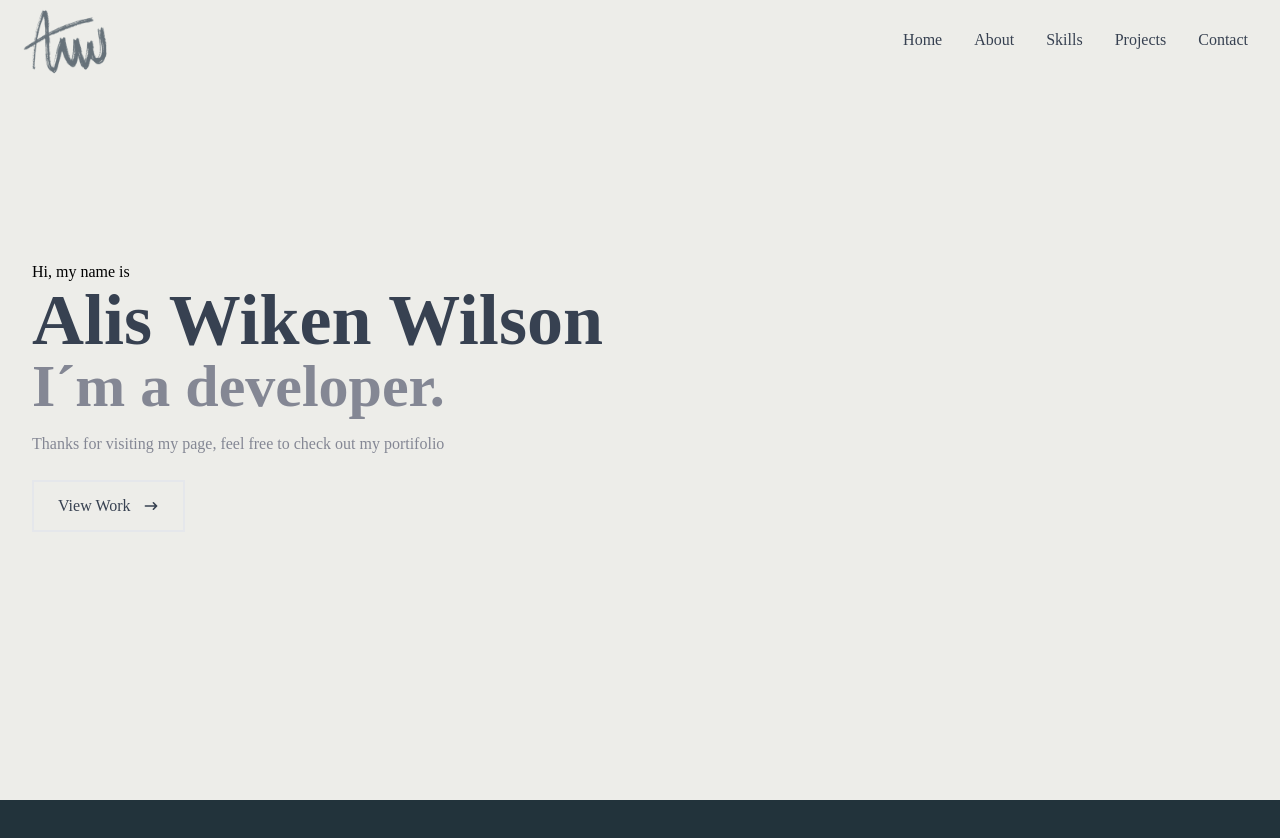
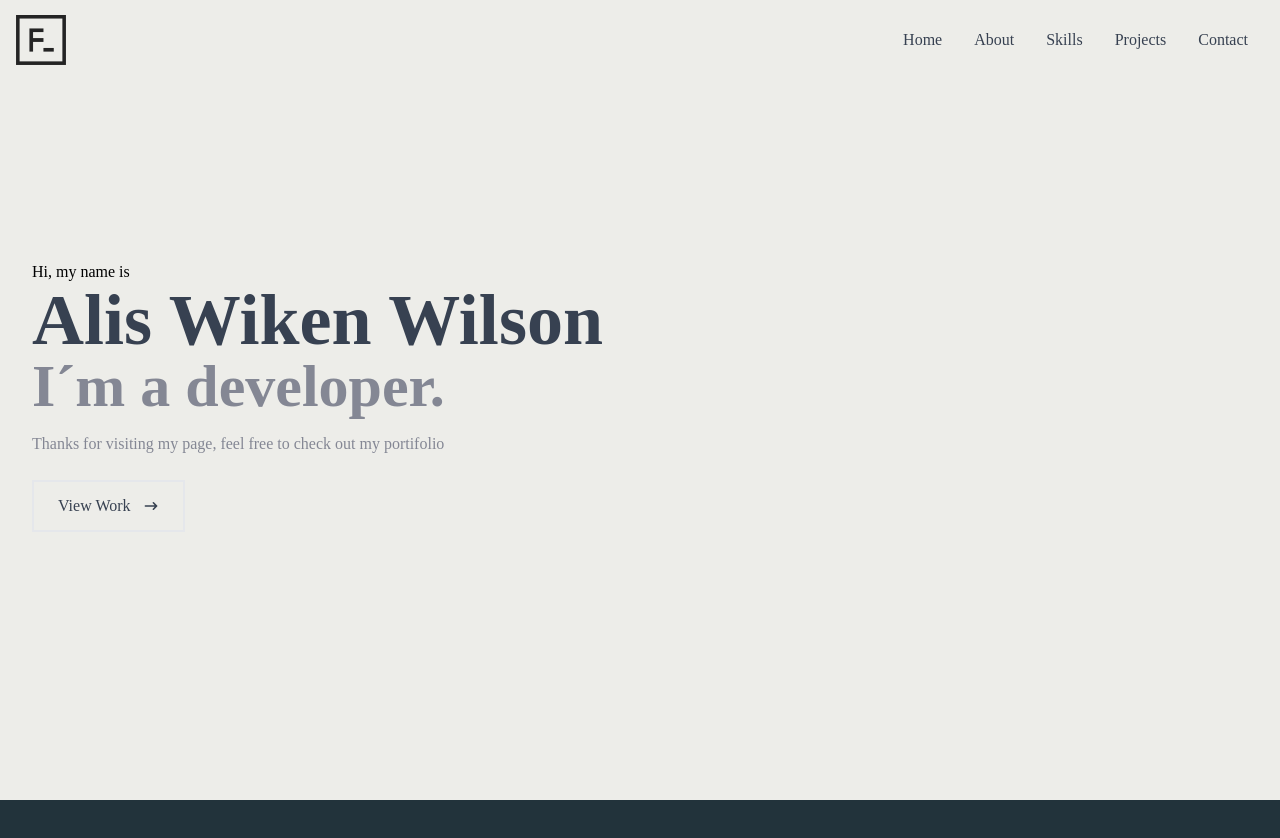
Before and after one commit to aliswil/portifolio-app, a React (Create React App) app: page / in a window 1280 px wide. Shown: the top 838 px of the page. Built offline with nearby package versions, Linux system fonts and the light colour scheme.

Commit message:
changed the logo

```diff
--- a/src/components/Navbar.jsx
+++ b/src/components/Navbar.jsx
@@ -1,6 +1,6 @@
 import React, { useState } from "react";
 import { FaBars, FaTimes } from "react-icons/fa";
-import logo from "../assets/logo.png";
+import logo from "../assets/f_logo.png";
 import { Link } from "react-scroll";
 
 export const Navbar = () => {
@@ -10,7 +10,7 @@
   return (
     <div className="fixed w-full h-[80px] flex justify-between items-center px-4 bg-[#edede9] text-gray-700">
       <div>
-        <img src={logo} alt="Logo Image" style={{ width: "100px" }} />
+        <img src={logo} alt="Logo Image" style={{ width: "50px" }} />
       </div>
 
       <ul className="hidden md:flex ">
```
Also changed, not shown: src/assets/f_logo.png (added).
